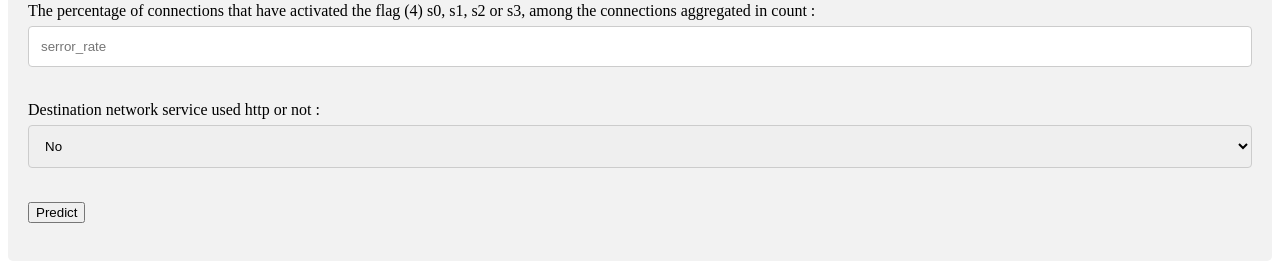
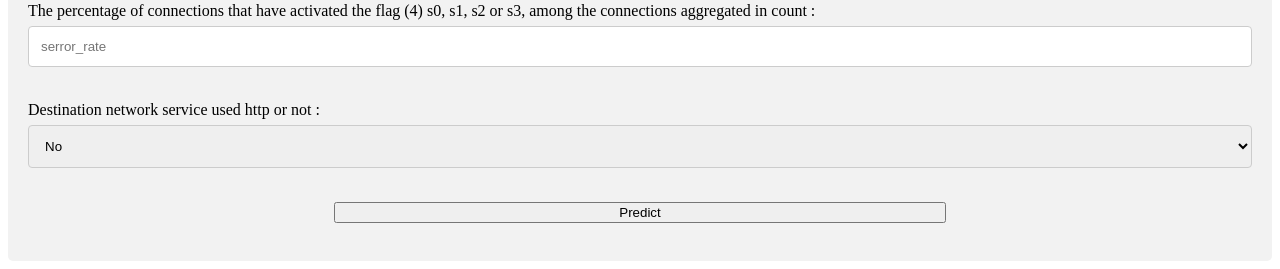
Before and after one commit to DhruvBhirud/BE_Project_NIDS, a Flask app: page / in a window 1280 px wide. Shown: the part 1100-1369 px from the top of the page. Run offline with Flask 2, Linux system fonts and the light colour scheme; parts of the project's set-up code (start-up, migrations or seed data) failed here and were passed over.

Commit message:
UI Change

```diff
--- a/static/style.css
+++ b/static/style.css
@@ -35,3 +35,10 @@ input[type=submit]:hover {
 .centertext {
   text-align: center;
 }
+
+.centerbutton {
+  display: block;
+  margin-left: auto;
+  margin-right: auto;
+  width: 50%;
+}
--- a/templates/index.html
+++ b/templates/index.html
@@ -60,7 +60,7 @@
           <option value="1">Yes</option>
         </select><br><br>
 
-        <button type="submit" class="btn btn-primary btn-block btn-large">Predict</button>
+        <button type="submit" class="btn btn-primary btn-block btn-large  centerbutton">Predict</button>
     </form>
    <br>
     {% if output %}
```
